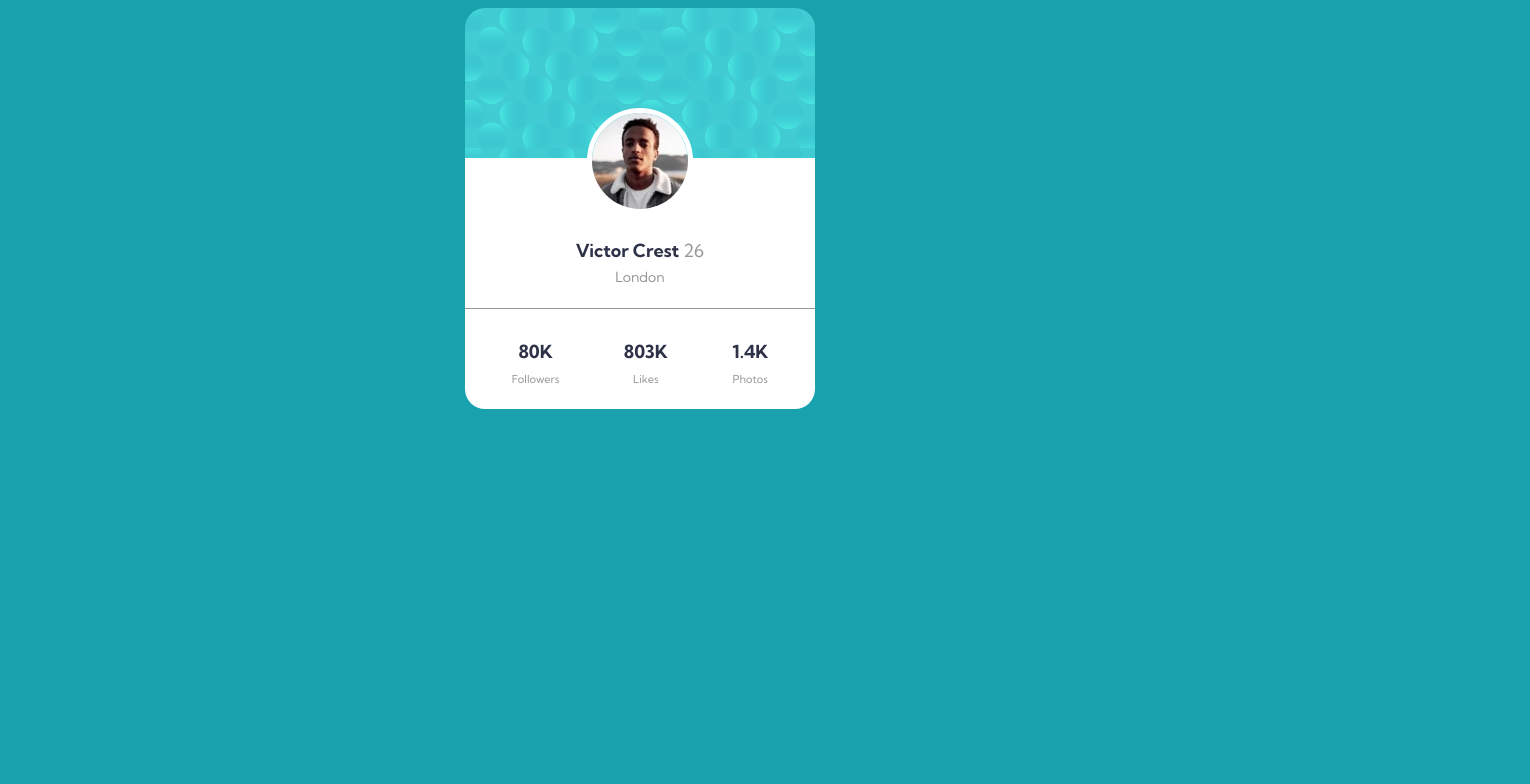
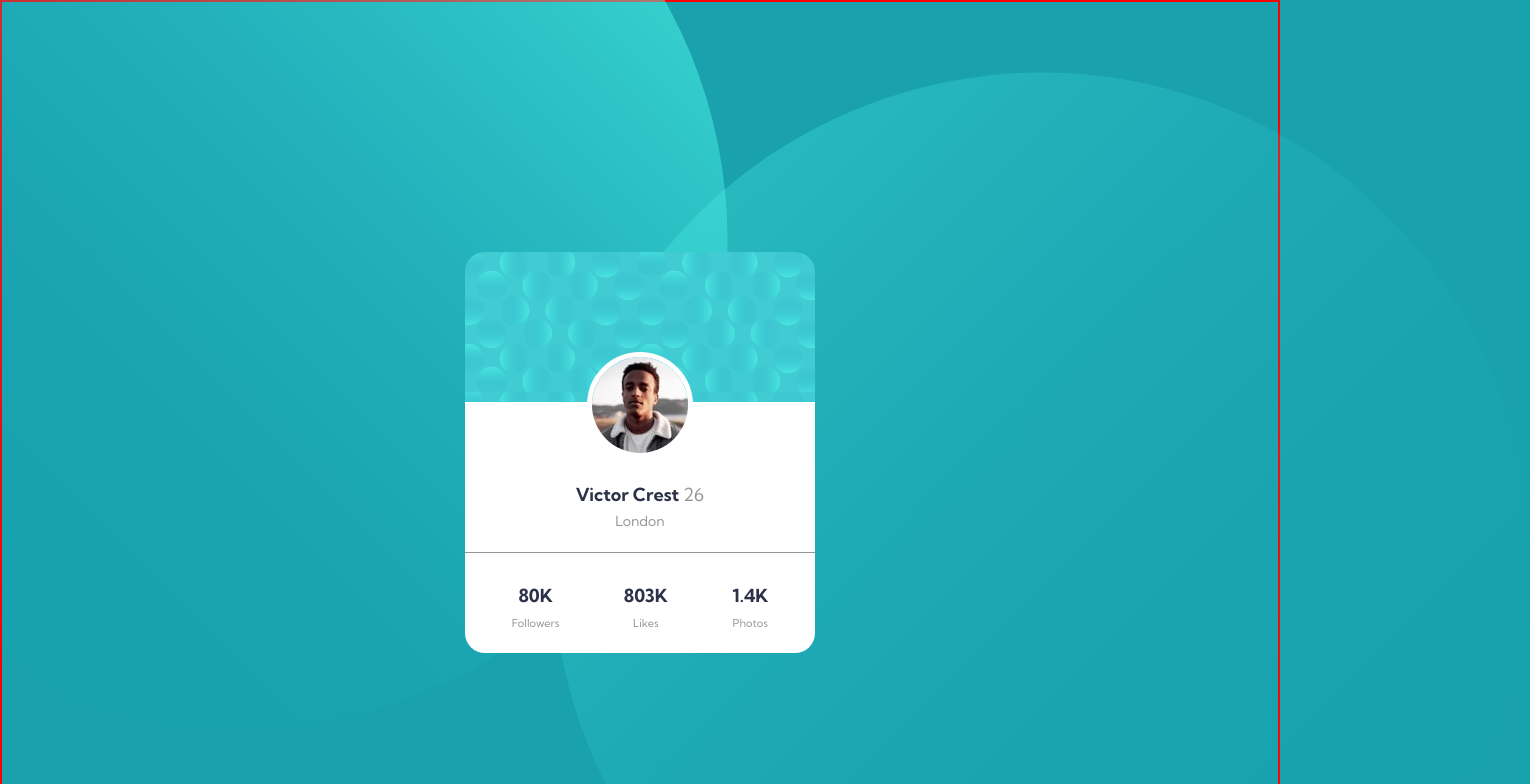
Before and after one commit to wisler9/Profile-Card, a plain HTML site: page design/index.html in a window 1280 px wide. Shown: the top 784 px of the page, 1530 px wide, since content can reach past the window. Drawn offline with Linux system fonts and the light colour scheme.

Commit message:
Fixing alignment of content and background pictures

```diff
--- a/design/index.html
+++ b/design/index.html
@@ -9,9 +9,12 @@
     </head>
     <body>
         <!-- this is just a test to make sure html and css are linked -->
+        <div id="wrapper">
+            <img src="../images/bg-pattern-top.svg" alt="#" class="bg_top" />
+            <img src="../images/bg-pattern-bottom.svg" alt="#" class="bg_bottom" />
             <div id="container">
                 <div class="top">
-                <img src="../images/image-victor.jpg" alt="profile picture">
+                    <img src="../images/image-victor.jpg" class= "profile_pic" alt="profile picture">
                 </div>
                 <div class="middle">
                     <p class="name">Victor Crest <span class="age">26</span><br /><span class="location">London</span></p>
@@ -22,5 +25,6 @@
                     <p class="stats">1.4K<br /><span class="stats_info">Photos</span></p>
                 </div>
             </div>
+        </div>
     </body>
 </html>
--- a/styles/style.css
+++ b/styles/style.css
@@ -1,18 +1,30 @@
 body {
-    /* background-image: url(../images/) ; */
     font-family: Kumbh Sans;
     font-size: 18px;
     background-color: hsl(185, 75%, 39%);
     color:#000;
-    /* margin: 0; */
     text-align: center;
     line-height: 1.4;
+    margin: 0;
+}
 
+#wrapper {
+    max-width: 1440px;
+    min-width: 960px;
+    height: 1000px;
+    border: 2px solid red;
+    margin: 0 auto;
 }
+
+/* styles for the content layout */
+
 
 #container {
     width: 350px;
     margin: 0 auto;
+    position: relative;
+    top: 25%;
+    bottom: 25%;
 }
 
 .top {
@@ -24,7 +36,7 @@ body {
     margin: 0;
 }
 
-img {
+.profile_pic {
     position: relative;
     top: 100px;
     border: 5px solid white;
@@ -47,6 +59,9 @@ img {
     border-bottom-left-radius: 20px;
     border-bottom-right-radius: 20px;
 }
+
+
+/* styles for text and graphics */
 
 .name {
     position: relative;
@@ -83,3 +98,15 @@ p {
     display: inline-block;
     margin:30px;
 }
+
+.bg_top {
+    position:absolute;
+    top: -250px;
+    left: -250px;
+}
+
+.bg_bottom {
+    position: absolute;
+    bottom: -250px;
+    right: -250px;
+}
```
Lines whose indentation alone changed are shown as unchanged.
